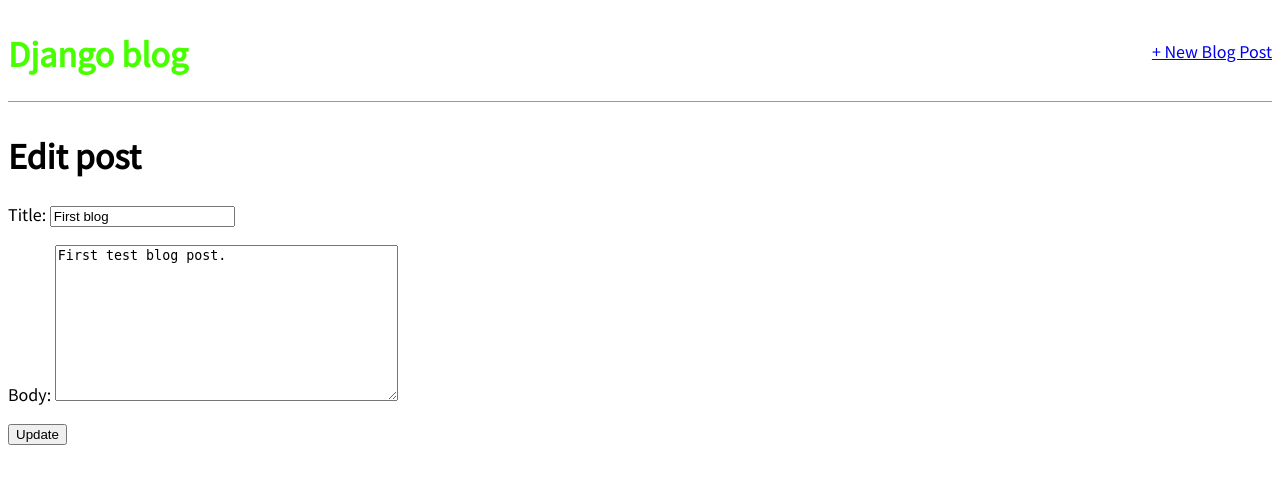
After one commit to vaibhavgope/django_blog, a Django app: page /post/1/edit/ in a window 1280 px wide. The commit adds this page. Shown: the top 484 px of the page. Run offline with Django 3.2, Linux system fonts and the light colour scheme; data comes from the database, SQL or seed files in the repository; both versions use the stored data as it was after the commit.

Commit message:
added edit functionality

```diff
--- a/blog/models.py
+++ b/blog/models.py
@@ -1,4 +1,5 @@
 from django.db import models
+from django.urls import reverse
 
 
 class Post(models.Model):
@@ -13,3 +14,6 @@ class Post(models.Model):
     def __str__(self):
 
         return self.title
+
+    def get_absolute_url(self):
+        return reverse('post_detail', args=[str(self.id)])
--- a/blog/urls.py
+++ b/blog/urls.py
@@ -1,6 +1,10 @@
 from django.urls import path
-from .views import BlogListView, BlogDetailView
+from .views import BlogListView, BlogDetailView, BlogCreateView, BlogUpdateView, BlogDeleteView
+
 urlpatterns = [
+    path('post/<int:pk>/edit/', BlogUpdateView.as_view(), name='post_edit'),
+    path('post/<int:pk>/delete/', BlogDeleteView.as_view(), name='post_delete'),
+    path('post/new/', BlogCreateView.as_view(), name='post_new'),
     path('', BlogListView.as_view(), name='home'),
     path('post/<int:pk>/', BlogDetailView.as_view(), name='post_detail'),
 ]
--- a/blog/views.py
+++ b/blog/views.py
@@ -1,5 +1,7 @@
 from django.views.generic import ListView, DetailView  # new
 from .models import Post
+from django.views.generic.edit import CreateView, UpdateView, DeleteView
+from django.urls import reverse_lazy
 
 
 class BlogListView(ListView):
@@ -12,3 +14,24 @@ class BlogDetailView(DetailView):
 
     model = Post
     template_name = 'post_detail.html'
+
+
+class BlogCreateView(CreateView):  # new
+
+    model = Post
+    template_name = 'post_new.html'
+    fields = ['title', 'author', 'body']
+
+
+class BlogUpdateView(UpdateView):  # new
+
+    model = Post
+    template_name = 'post_edit.html'
+    fields = ['title', 'body']
+
+
+class BlogDeleteView(DeleteView):  # new
+
+    model = Post
+    template_name = 'post_delete.html'
+    success_url = reverse_lazy('home')
--- a/templates/base.html
+++ b/templates/base.html
@@ -11,11 +11,15 @@
 </head>
 
 <body>
-    <header>
-        <h1><a href="{% url 'home' %}">Django blog</a></h1>
-
-    </header>
     <div>
+        <header>
+            <div class="nav-left">
+                <h1><a href="{% url 'home' %}">Django blog</a></h1>
+            </div>
+            <div class="nav-right">
+                <a href="{% url 'post_new' %}">+ New Blog Post</a>
+            </div>
+        </header>
         {% block content %}
         {% endblock content %}
     </div>
--- a/templates/post_detail.html
+++ b/templates/post_detail.html
@@ -4,4 +4,6 @@
     <h2>{{ post.title }}</h2>
     <p>{{ post.body }}</p>
 </div>
+<p><a href="{% url 'post_edit' post.pk %}">+ Edit Blog Post</a></p>
+<p><a href="{% url 'post_delete' post.pk %}">+ Delete Blog Post</a></p>
 {% endblock content %}
--- /dev/null
+++ b/templates/post_edit.html
@@ -0,0 +1,9 @@
+<!-- templates/post_edit.html -->
+{% extends 'base.html' %}
+{% block content %}
+<h1>Edit post</h1>
+<form action="" method="post">{% csrf_token %}
+    {{ form.as_p }}
+    <input type="submit" value="Update">
+</form>
+{% endblock content %}
```
Also changed, not shown: blog/tests.py (+28 -0 lines), templates/post_delete.html (added, +8 -0 lines), templates/post_new.html (added, +8 -0 lines), db.sqlite3.
